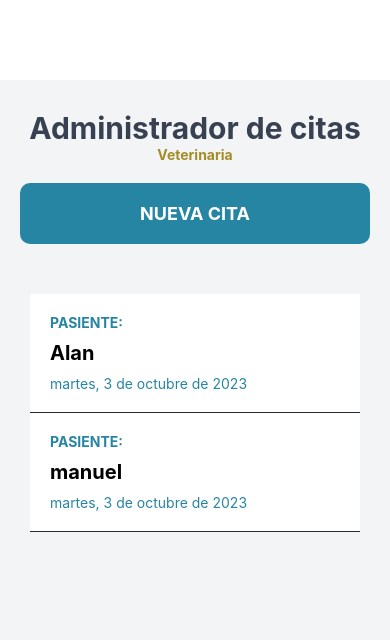
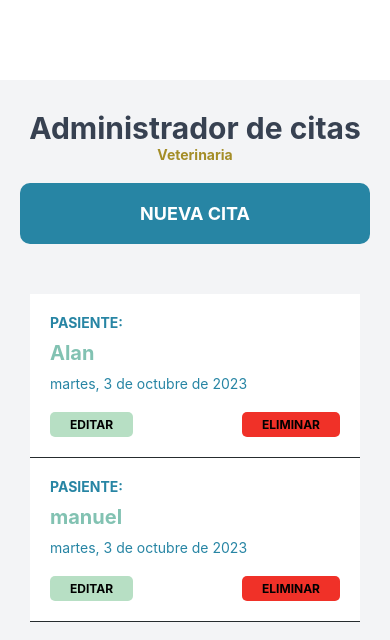
Before and after one commit to PIPIgood/movil, a React Native app: screen / in a window 390 px wide. Shown: the top 640 px of the page. Built offline with nearby package versions, Linux system fonts and the light colour scheme.

Commit message:
app movil

```diff
--- a/src/componets/Pasiente.js
+++ b/src/componets/Pasiente.js
@@ -3,6 +3,7 @@ import {
     Text,
     View,
     StyleSheet,
+    Pressable,
 
 } from 'react-native'
 
@@ -20,41 +21,83 @@ const Paciente = ({ item }) => {
 
     }
     return (
-        <View style = {style.contenedor}>
-            <Text style = {style.label}>pasiente:</Text>
-            <Text style = {style.texto}>{pasiente}</Text>
-            <Text style = {style.fecha}>{fornatearFecha(fecha)}</Text>
+        <View style={style.contenedor}>
+            <Text style={style.label}>pasiente:</Text>
+            <Text style={style.texto}>{pasiente}</Text>
+            <Text style={style.fecha}>{fornatearFecha(fecha)}</Text>
+
+
+            <View style={style.contenedorBotones}>
+                <Pressable style={[style.btn, style.btnEditar]}>
+                    <Text style={style.btnTexto}>Editar</Text>
+                </Pressable>
+
+                <Pressable style={[style.btn, style.btnEliminar]}>
+                    <Text style={style.btnTexto}>Eliminar</Text>
+                </Pressable>
+            </View>
         </View>
+
 
 
     )
 }
 const style = StyleSheet.create({
-    contenedor:{
+    contenedor: {
 
-        backgroundColor :'#fff',
-        padding:20,
-        borderBlockColor:'#262c2e',
+        backgroundColor: '#fff',
+        padding: 20,
+        borderBlockColor: '#262c2e',
         borderBottomWidth: 1,
     },
     label: {
-        color:'#2785a4',
-        textTransform:"uppercase",
-        fontWeight:'700',
-        marginBottom:10,
+        color: '#2785a4',
+        textTransform: "uppercase",
+        fontWeight: '700',
+        marginBottom: 10,
 
     },
-    texto:{
-        color:'##82c2b2',
-        fontSize:20,
-        fontWeight:'700',
-        marginBottom:10,
+    texto: {
+        color: '#82c2b2',
+        fontSize: 20,
+        fontWeight: '700',
+        marginBottom: 10,
 
     },
-    fecha:{
-        color:'#2785a4'
+    fecha: {
+        color: '#2785a4'
 
     },
+    contenedorBotones:{
+        flexDirection:'row',
+        justifyContent:'space-between',
+        marginTop:20,
+
+    },
+
+    btn:{
+        paddingVertical: 5,
+        paddingHorizontal:20,
+        borderRadius:5
+
+    },
+    btnEditar:{
+        backgroundColor:'#B7DFC4',
+
+
+    },
+    btnEliminar:{
+        backgroundColor:'#F03128'
+
+    },
+    btnTexto:{
+        textTransform:'uppercase',
+        fontWeight:'700',
+        fontSize:12,
+        color:'#fffff'
+
+    }
+
 
 
 })
```
Also changed, not shown: 1 other file (tests, documents, lock files or other folders).
